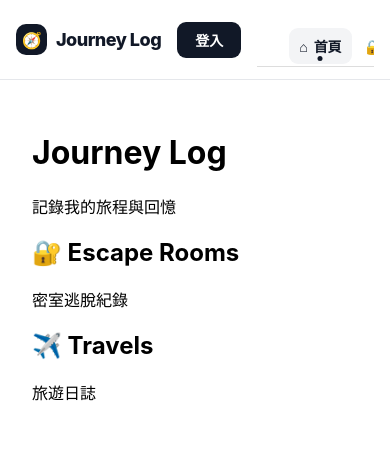
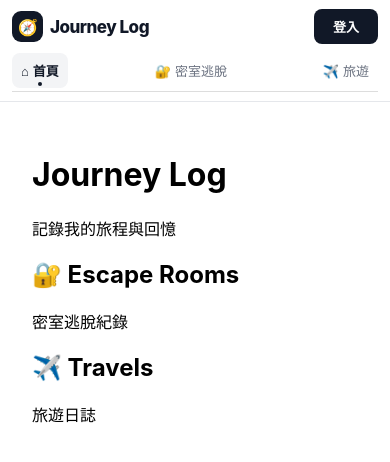
Before and after one commit to asd6139884/journey-log, a React (Vite) app in the folder frontend/: page / in a window 390 px wide. Shown: the top 462 px of the page. Built offline with nearby package versions, Linux system fonts and the light colour scheme; no server answers.

Commit message:
navbar手機排版調整

```diff
--- a/frontend/src/components/Navbar.css
+++ b/frontend/src/components/Navbar.css
@@ -22,6 +22,7 @@
    ======================================== */
 
 .navbar-inner {
+  width: 100%;
   max-width: 1200px;
   min-height: 68px;
 
@@ -30,7 +31,10 @@
 
   display: flex;
   align-items: center;
+
   gap: 32px;
+
+  box-sizing: border-box;
 }
 
 
@@ -41,6 +45,7 @@
 .navbar-brand {
   display: flex;
   align-items: center;
+
   gap: 9px;
 
   flex-shrink: 0;
@@ -50,6 +55,7 @@
 
   font-size: 20px;
   font-weight: 800;
+
   letter-spacing: -0.5px;
 
   transition:
@@ -59,8 +65,12 @@
 
 .navbar-brand:hover {
   opacity: 0.8;
+
   transform: translateY(-1px);
 }
+
+
+/* Logo Icon */
 
 .navbar-brand-icon {
   display: flex;
@@ -70,12 +80,17 @@
   width: 34px;
   height: 34px;
 
+  flex-shrink: 0;
+
   border-radius: 10px;
 
   background: #111827;
 
   font-size: 18px;
 }
+
+
+/* Logo Text */
 
 .navbar-brand-text {
   white-space: nowrap;
@@ -89,16 +104,23 @@
 .navbar-links {
   display: flex;
   align-items: center;
+
   gap: 4px;
 
   flex: 1;
+
+  min-width: 0;
 }
+
+
+/* Individual Link */
 
 .navbar-link {
   position: relative;
 
   display: flex;
   align-items: center;
+
   gap: 6px;
 
   padding: 9px 13px;
@@ -106,29 +128,41 @@
   border-radius: 9px;
 
   color: #6b7280;
+
   text-decoration: none;
 
   font-size: 15px;
   font-weight: 500;
+
+  white-space: nowrap;
 
   transition:
     color 0.2s ease,
     background-color 0.2s ease;
 }
 
+
+/* Hover */
+
 .navbar-link:hover {
   color: #111827;
+
   background: #f3f4f6;
 }
 
+
+/* Active */
+
 .navbar-link.active {
   color: #111827;
+
   background: #f3f4f6;
+
   font-weight: 650;
 }
 
 
-/* Active indicator */
+/* Active Indicator */
 
 .navbar-link.active::after {
   content: "";
@@ -156,6 +190,7 @@
 .navbar-auth {
   display: flex;
   align-items: center;
+
   gap: 12px;
 
   flex-shrink: 0;
@@ -169,23 +204,32 @@
 .navbar-user {
   display: flex;
   align-items: center;
+
   gap: 7px;
 
   color: #6b7280;
 
   font-size: 14px;
   font-weight: 500;
+
+  white-space: nowrap;
 }
+
+
+/* Green Dot */
 
 .navbar-user-dot {
   width: 7px;
   height: 7px;
 
+  flex-shrink: 0;
+
   border-radius: 50%;
 
   background: #22c55e;
 
-  box-shadow: 0 0 0 3px #dcfce7;
+  box-shadow:
+    0 0 0 3px #dcfce7;
 }
 
 
@@ -203,9 +247,12 @@
 
   padding: 0 16px;
 
+  box-sizing: border-box;
+
   border-radius: 9px;
 
   color: #ffffff;
+
   background: #111827;
 
   text-decoration: none;
@@ -213,11 +260,16 @@
   font-size: 14px;
   font-weight: 600;
 
+  white-space: nowrap;
+
   transition:
     background-color 0.2s ease,
     transform 0.2s ease,
     box-shadow 0.2s ease;
 }
+
+
+/* Login Hover */
 
 .navbar-login:hover {
   background: #374151;
@@ -243,15 +295,21 @@
 
   padding: 0 16px;
 
+  box-sizing: border-box;
+
   border: 1px solid #e5e7eb;
   border-radius: 9px;
 
   color: #374151;
+
   background: #ffffff;
 
   font-family: inherit;
+
   font-size: 14px;
   font-weight: 600;
+
+  white-space: nowrap;
 
   cursor: pointer;
 
@@ -262,13 +320,21 @@
     transform 0.2s ease;
 }
 
+
+/* Logout Hover */
+
 .navbar-logout:hover {
   color: #dc2626;
+
   background: #fef2f2;
+
   border-color: #fecaca;
 
   transform: translateY(-1px);
 }
+
+
+/* Logout Active */
 
 .navbar-logout:active {
   transform: translateY(0);
@@ -276,46 +342,178 @@
 
 
 /* ========================================
+   Tablet
+   769px ~ 1000px
+   ======================================== */
+
+@media (min-width: 769px) and (max-width: 1000px) {
+
+  .navbar-inner {
+    padding: 0 16px;
+
+    gap: 14px;
+  }
+
+
+  .navbar-brand {
+    font-size: 18px;
+  }
+
+
+  .navbar-brand-icon {
+    width: 32px;
+    height: 32px;
+
+    font-size: 17px;
+  }
+
+
+  .navbar-link {
+    padding: 8px 9px;
+
+    font-size: 14px;
+
+    gap: 5px;
+  }
+
+
+  .navbar-auth {
+    gap: 8px;
+  }
+
+
+  .navbar-user {
+    font-size: 13px;
+  }
+
+
+  .navbar-login,
+  .navbar-logout {
+    min-width: 66px;
+
+    height: 36px;
+
+    padding: 0 12px;
+
+    font-size: 13px;
+  }
+}
+
+
+/* ========================================
    Mobile
+   ≤ 768px
    ======================================== */
 
 @media (max-width: 768px) {
+
   .navbar-inner {
     min-height: auto;
 
-    padding: 12px 16px;
+    padding: 10px 16px;
+
+    display: flex;
 
     flex-wrap: wrap;
-    gap: 10px 16px;
+
+    gap: 8px 12px;
   }
+
+
+  /* ----------------------------------------
+     第一排：Logo
+     ---------------------------------------- */
 
   .navbar-brand {
     flex: 1;
+
+    min-width: 0;
   }
+
+
+  .navbar-brand-text {
+    overflow: hidden;
+
+    text-overflow: ellipsis;
+  }
+
+
+  /* ----------------------------------------
+     第一排：登入 / 登出
+     ---------------------------------------- */
 
   .navbar-auth {
     order: 2;
+
+    margin-left: auto;
+
+    gap: 8px;
   }
+
+
+  /* ----------------------------------------
+     第二排：Navigation
+     ---------------------------------------- */
 
   .navbar-links {
     order: 3;
 
     width: 100%;
 
+    flex: none;
+
+    display: flex;
+    align-items: center;
+
+    gap: 4px;
+
     overflow-x: auto;
 
-    padding-bottom: 2px;
+    padding: 2px 0 3px;
 
     scrollbar-width: none;
+
+    -webkit-overflow-scrolling: touch;
   }
+
+
+  /* Chrome / Safari Scrollbar */
 
   .navbar-links::-webkit-scrollbar {
     display: none;
   }
 
+
+  /* ----------------------------------------
+     Mobile Navigation Link
+     ---------------------------------------- */
+
   .navbar-link {
     flex-shrink: 0;
+
+    padding: 8px 11px;
+
+    font-size: 14px;
+
+    gap: 5px;
   }
+
+
+  /* ----------------------------------------
+     Mobile Active Indicator
+     ---------------------------------------- */
+
+  .navbar-link.active::after {
+    bottom: 2px;
+
+    width: 4px;
+    height: 4px;
+  }
+
+
+  /* ----------------------------------------
+     Mobile User Status
+     ---------------------------------------- */
 
   .navbar-user {
     display: none;
@@ -325,31 +523,134 @@
 
 /* ========================================
    Small Mobile
+   ≤ 480px
    ======================================== */
 
 @media (max-width: 480px) {
-  .navbar-brand-text {
-    font-size: 18px;
+
+  .navbar-inner {
+    padding: 9px 12px;
+
+    gap: 7px 10px;
   }
+
+
+  /* ----------------------------------------
+     Logo
+     ---------------------------------------- */
+
+  .navbar-brand {
+    gap: 7px;
+  }
+
 
   .navbar-brand-icon {
     width: 31px;
     height: 31px;
 
+    border-radius: 9px;
+
     font-size: 16px;
   }
 
-  .navbar-link {
-    padding: 8px 10px;
 
-    font-size: 14px;
+  .navbar-brand-text {
+    font-size: 17px;
   }
+
+
+  /* ----------------------------------------
+     Login / Logout
+     ---------------------------------------- */
 
   .navbar-login,
   .navbar-logout {
     min-width: 64px;
-    height: 36px;
 
-    padding: 0 13px;
+    height: 35px;
+
+    padding: 0 12px;
+
+    border-radius: 8px;
+
+    font-size: 13px;
+  }
+
+
+  /* ----------------------------------------
+     Navigation
+     ---------------------------------------- */
+
+  .navbar-links {
+    gap: 3px;
+  }
+
+
+  .navbar-link {
+    padding: 8px 9px;
+
+    border-radius: 8px;
+
+    font-size: 13px;
+
+    gap: 4px;
   }
 }
+
+
+/* ========================================
+   Very Small Mobile
+   ≤ 360px
+   ======================================== */
+
+@media (max-width: 360px) {
+
+  .navbar-inner {
+    padding-left: 10px;
+    padding-right: 10px;
+  }
+
+
+  /* ----------------------------------------
+     Logo
+     ---------------------------------------- */
+
+  .navbar-brand-text {
+    font-size: 16px;
+  }
+
+
+  .navbar-brand-icon {
+    width: 29px;
+    height: 29px;
+
+    font-size: 15px;
+  }
+
+
+  /* ----------------------------------------
+     Login / Logout
+     ---------------------------------------- */
+
+  .navbar-login,
+  .navbar-logout {
+    min-width: 58px;
+
+    height: 33px;
+
+    padding: 0 9px;
+
+    font-size: 12px;
+  }
+
+
+  /* ----------------------------------------
+     Navigation
+     ---------------------------------------- */
+
+  .navbar-link {
+    padding: 7px 8px;
+
+    font-size: 12px;
+  }
+}
--- a/frontend/src/components/Navbar.tsx
+++ b/frontend/src/components/Navbar.tsx
@@ -1,4 +1,7 @@
-import { NavLink } from "react-router-dom";
+import {
+  NavLink,
+  type NavLinkRenderProps,
+} from "react-router-dom";
 import { useAuth } from "../auth/AuthContext";
 import "./Navbar.css";
 
@@ -9,6 +12,9 @@ function Navbar() {
     hasPermission,
   } = useAuth();
 
+  // =========================
+  // 登出
+  // =========================
   async function handleLogout() {
     try {
       await logout();
@@ -17,13 +23,27 @@ function Navbar() {
     }
   }
 
+  // =========================
+  // 導覽列連結樣式
+  // =========================
+  function getNavLinkClass({
+    isActive,
+  }: NavLinkRenderProps) {
+    return `navbar-link ${isActive ? "active" : ""}`;
+  }
+
   return (
     <header className="navbar">
       <div className="navbar-inner">
-        {/* Logo / 品牌 */}
+
+        {/* ========================================
+            Logo / 品牌
+            ======================================== */}
+
         <NavLink
           to="/"
           className="navbar-brand"
+          aria-label="Journey Log 首頁"
         >
           <span className="navbar-brand-icon">
             🧭
@@ -34,69 +54,79 @@ function Navbar() {
           </span>
         </NavLink>
 
-        {/* 導覽選單 */}
-        <nav className="navbar-links">
+
+        {/* ========================================
+            導覽選單
+            ======================================== */}
+
+        <nav
+          className="navbar-links"
+          aria-label="主要導覽"
+        >
+          {/* 首頁 */}
           <NavLink
             to="/"
-            className={({ isActive }) =>
-              `navbar-link ${
-                isActive ? "active" : ""
-              }`
-            }
+            className={getNavLinkClass}
           >
-            <span>⌂</span>
-            首頁
+            <span aria-hidden="true">⌂</span>
+            <span>首頁</span>
           </NavLink>
 
+
+          {/* 密室逃脫 */}
           <NavLink
             to="/escape-rooms"
-            className={({ isActive }) =>
-              `navbar-link ${
-                isActive ? "active" : ""
-              }`
-            }
+            className={getNavLinkClass}
           >
-            <span>🔐</span>
-            密室逃脫
+            <span aria-hidden="true">🔐</span>
+            <span>密室逃脫</span>
           </NavLink>
 
+
+          {/* 旅遊 */}
           <NavLink
             to="/travels"
-            className={({ isActive }) =>
-              `navbar-link ${
-                isActive ? "active" : ""
-              }`
-            }
+            className={getNavLinkClass}
           >
-            <span>✈️</span>
-            旅遊
+            <span aria-hidden="true">✈️</span>
+            <span>旅遊</span>
           </NavLink>
 
-          {/* 只有 admin 才顯示管理員選單 */}
+
+          {/* 管理員
+              只有具有 admin 權限才顯示 */}
           {hasPermission("admin") && (
             <NavLink
               to="/admin"
-              className={({ isActive }) =>
-                `navbar-link ${
-                  isActive ? "active" : ""
-                }`
-              }
+              className={getNavLinkClass}
             >
-              <span>⚙️</span>
-              管理員
+              <span aria-hidden="true">⚙️</span>
+              <span>管理員</span>
             </NavLink>
           )}
         </nav>
 
-        {/* 登入 / 登出 */}
+
+        {/* ========================================
+            登入 / 登出
+            ======================================== */}
+
         <div className="navbar-auth">
+
           {user ? (
             <>
+              {/* 已登入狀態 */}
               <span className="navbar-user">
-                <span className="navbar-user-dot" />
-                已登入
+                <span
+                  className="navbar-user-dot"
+                  aria-hidden="true"
+                />
+
+                <span>已登入</span>
               </span>
 
+
+              {/* 登出 */}
               <button
                 type="button"
                 className="navbar-logout"
@@ -106,14 +136,19 @@ function Navbar() {
               </button>
             </>
           ) : (
+
+            /* 尚未登入 */
             <NavLink
               to="/login"
               className="navbar-login"
             >
               登入
             </NavLink>
+
           )}
+
         </div>
+
       </div>
     </header>
   );
```
